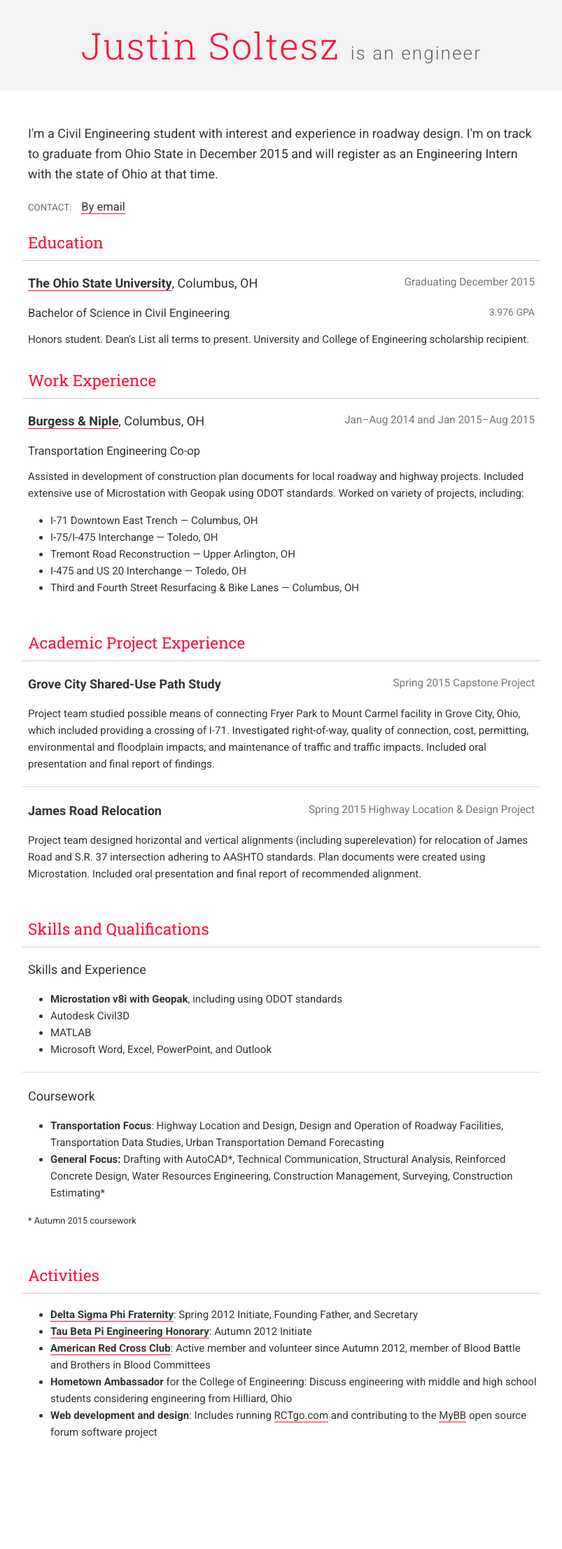
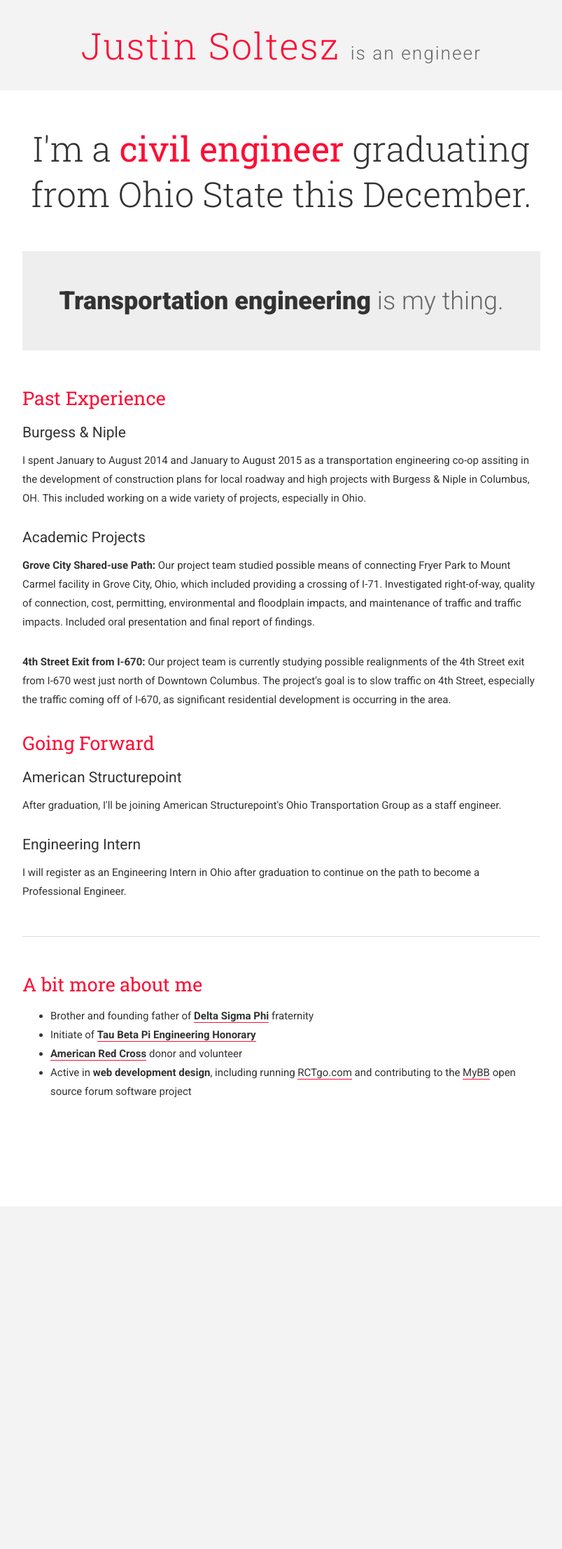
Before and after one commit to justinsoltesz/justinsoltesz.github.io, a Jekyll site: the page built from engineer.html, in a window 1280 px wide. Shown: the whole page at 70% size, without its empty margins (238-1041 px from the left). Built offline with Jekyll 4.4.1, drawn with Linux system fonts in a browser that asks for light colours; nearby versions of some CDN libraries; Markdown is read by kramdown in place of the engine named in the settings; after the commit the page ends 1724 px from its top, so only the background shows below that.

Commit message:
Replacing engineering page

```diff
--- a/_config.yml
+++ b/_config.yml
@@ -1,5 +1,4 @@
 name: Justin Soltesz
 markdown: redcarpet
-pygments: true
 permalink: pretty
 baseurl: http://jsoltesz.com
--- a/assets/stylesheets/screen.css
+++ b/assets/stylesheets/screen.css
@@ -182,6 +182,67 @@ article#index ul.links li a strong {
   font-weight: 700;
 }
 
+article#engineering {
+  text-align: center;
+}
+
+article#engineering h1 {
+  font-size: 3.3em;
+  font-family: 'Roboto Slab';
+  font-weight: 300;
+  margin: 20px 0 0 0;
+}
+
+article#engineering h1 strong {
+  font-weight: 400;
+  color: #fd0e35;
+}
+
+article#engineering h2 {
+  margin: 50px 0;
+  background: #eee;
+  padding: 50px 30px;
+  font-size: 2.4em;
+  font-weight: 300;
+  color: #666;
+}
+
+article#engineering h2 strong {
+  font-weight: 900;
+  color: #333;
+}
+
+article#engineering .experience {
+  text-align: left;
+}
+
+article#engineering .more {
+  text-align: left;
+  border-top: 1px solid #ddd;
+  margin-top: 50px;
+  padding-top: 50px;
+}
+
+article#engineering h3 {
+  font-family: 'Roboto Slab';
+  font-weight: 400;
+  color: #fd0e35;
+  font-size: 1.8em;
+  margin: 0;
+}
+
+article#engineering h4 {
+  font-weight: 400;
+  font-size: 1.4em;
+  margin: 20px 0 0 0;
+}
+
+article#engineering p,
+article#engineering ul {
+  line-height: 1.8;
+  margin-bottom: 30px;
+}
+
 article #resume {
   overflow: hidden;
   margin-bottom: 20px;
--- a/engineer.html
+++ b/engineer.html
@@ -4,71 +4,29 @@ title: is an engineer
 ---
 
 <article id="engineering">
-	<div id="resume">
-		<p class="introduction">I'm a Civil Engineering student with interest and experience in roadway design. I'm on track to graduate from Ohio State in December 2015 and will register as an Engineering Intern with the state of Ohio at that time.</p>
-		<p class="contact"><span>Contact:</span> <a href="http://www.google.com/recaptcha/mailhide/d?k=01hAO2Of_At98UwKhYmtCT2w==&c=pL1D3Zz5rpB3G72jSgnVNINRxiB9JCSufUzjFNlobr8=" onclick="window.open('http://www.google.com/recaptcha/mailhide/d?k\07501hAO2Of_At98UwKhYmtCT2w\75\75\46c\75pL1D3Zz5rpB3G72jSgnVNINRxiB9JCSufUzjFNlobr8\075', '', 'toolbar=0,scrollbars=0,location=0,statusbar=0,menubar=0,resizable=0,width=500,height=300'); return false;" title="Reveal this e-mail address">By email</a></p>
-		<h1>Education</h1>
-			<h2><em><a href="http://osu.edu">The Ohio State University</a></em>, Columbus, OH <small>Graduating December 2015</small></h2>
-			<h3>Bachelor of Science in Civil Engineering <small>3.976 GPA</small></h3>
-			<p>Honors student. Dean's List all terms to present. University and College of Engineering scholarship recipient.</p>
-			</ul>
-
-		<h1>Work Experience</h1>
-		<div>
-				<section>
-					<h2><em><a href="http://burgessniple.com">Burgess &amp; Niple</a></em>, Columbus, OH <small>Jan&ndash;Aug 2014 and Jan 2015&ndash;Aug 2015</small></h2>
-					<h3>Transportation Engineering Co-op</h3>
-					<p>Assisted in development of construction plan documents for local roadway and highway projects. Included extensive use of Microstation with Geopak using ODOT standards. Worked on variety of projects, including:</p>
-					<ul>
-						<li>I-71 Downtown East Trench &mdash; Columbus, OH</li>
-						<li>I-75/I-475 Interchange &mdash; Toledo, OH</li>
-						<li>Tremont Road Reconstruction &mdash; Upper Arlington, OH</li>
-						<li>I-475 and US 20 Interchange &mdash; Toledo, OH</li>
-						<li>Third and Fourth Street Resurfacing & Bike Lanes &mdash; Columbus, OH</li>
-					</ul>
-				</section>
-		</div>
-
-		<h1>Academic Project Experience</h1>
-			<div>
-				<section>
-					<h2><em>Grove City Shared-Use Path Study</em> <small>Spring 2015 Capstone Project</small></h2>
-					<p>Project team studied possible means of connecting Fryer Park to Mount Carmel facility in Grove City, Ohio, which included providing a crossing of I-71. Investigated right-of-way, quality of connection, cost, permitting, environmental and floodplain impacts, and maintenance of traffic and traffic impacts. Included oral presentation and final report of findings.</p>
-				</section>
-				<section>
-					<h2><em>James Road Relocation</em> <small>Spring 2015 Highway Location &amp; Design Project</small></h2>
-					<p>Project team designed horizontal and vertical alignments (including superelevation) for relocation of James Road and S.R. 37 intersection adhering to AASHTO standards. Plan documents were created using Microstation. Included oral presentation and final report of recommended alignment.</p>
-				</section>
-			</div>
-
-		<h1>Skills and Qualifications</h1>
-			<div>
-				<section>
-					<h2>Skills and Experience</h2>
-					<ul>
-						<li><strong>Microstation v8i with Geopak</strong>, including using ODOT standards</li>
-						<li>Autodesk Civil3D</li>
-						<li>MATLAB</li>
-						<li>Microsoft Word, Excel, PowerPoint, and Outlook</li>
-					</ul>
-				</section>
-				<section>
-					<h2>Coursework</h2>
-					<ul>
-						<li><strong>Transportation Focus</strong>: Highway Location and Design, Design and Operation of Roadway Facilities, Transportation Data Studies, Urban Transportation Demand Forecasting</li>
-						<li><strong>General Focus:</strong> Drafting with AutoCAD*, Technical Communication, Structural Analysis, Reinforced Concrete Design, Water Resources Engineering, Construction Management, Surveying, Construction Estimating*</li>
-					</ul>
-					<p><small>* Autumn 2015 coursework</small></p>
-				</section>
-			</div>
-
-		<h1>Activities</h1>
-			<ul>
-				<li><strong><a href="http://deltasigosu.org">Delta Sigma Phi Fraternity</a></strong>: Spring 2012 Initiate, Founding Father, and Secretary</li>
-				<li><strong><a href="http://tbp.org.ohio-state.edu/">Tau Beta Pi Engineering Honorary</a></strong>: Autumn 2012 Initiate</li>
-				<li><strong><a href="http://redcrossclub.org.ohio-state.edu">American Red Cross Club</a></strong>: Active member and volunteer since Autumn 2012, member of Blood Battle and Brothers in Blood Committees</li>
-				<li><strong>Hometown Ambassador</strong> for the College of Engineering: Discuss engineering with middle and high school students considering engineering from Hilliard, Ohio</li>
-				<li><strong>Web development and design</strong>: Includes running <a href="http://rctgo.com/">RCTgo.com</a> and contributing to the <a href="http://mybb.com">MyBB</a> open source forum software project</li>
-			</ul>
+	<h1>I'm a <strong>civil engineer</strong> graduating from Ohio State this December.</h1>
+	<h2><strong>Transportation engineering</strong> is my thing.</h2>
+	<div class="experience">
+		<h3>Past Experience</h3>
+		<h4>Burgess &amp; Niple</h4>
+		<p>I spent January to August 2014 and January to August 2015 as a transportation engineering co-op assiting in the development of construction plans for local roadway and high projects with Burgess &amp; Niple in Columbus, OH. This included working on a wide variety of projects, especially in Ohio.</p>
+		<h4>Academic Projects</h4>
+		<p><strong>Grove City Shared-use Path:</strong> Our project team studied possible means of connecting Fryer Park to Mount Carmel facility in Grove City, Ohio, which included providing a crossing of I-71. Investigated right-of-way, quality of connection, cost, permitting, environmental and floodplain impacts, and maintenance of traffic and traffic impacts. Included oral presentation and final report of findings.</p>
+		<p><strong>4th Street Exit from I-670:</strong> Our project team is currently studying possible realignments of the 4th Street exit from I-670 west just north of Downtown Columbus. The project's goal is to slow traffic on 4th Street, especially the traffic coming off of I-670, as significant residential development is occurring in the area.</p>
+	</div>
+	<div class="experience">
+		<h3>Going Forward</h3>
+		<h4>American Structurepoint</h4>
+		<p>After graduation, I'll be joining American Structurepoint's Ohio Transportation Group as a staff engineer.</p>
+		<h4>Engineering Intern</h4>
+		<p>I will register as an Engineering Intern in Ohio after graduation to continue on the path to become a Professional Engineer.</p>
+	</div>
+	<div class="more">
+		<h3>A bit more about me</h3>
+		<ul>
+			<li>Brother and founding father of <strong><a href="http://deltasigosu.org">Delta Sigma Phi</a></strong> fraternity</li>
+			<li>Initiate of <strong><a href="http://tbp.org.ohio-state.edu/">Tau Beta Pi Engineering Honorary</a></strong></li>
+			<li><strong><a href="http://redcrossclub.org.ohio-state.edu">American Red Cross</a></strong> donor and volunteer</li>
+			<li>Active in <strong>web development design</strong>, including running <a href="http://rctgo.com/">RCTgo.com</a> and contributing to the <a href="http://mybb.com">MyBB</a> open source forum software project</li>
 	</div>
 </article>
```
Also changed, not shown: index.html (+0 -23 lines), 1 other file.
